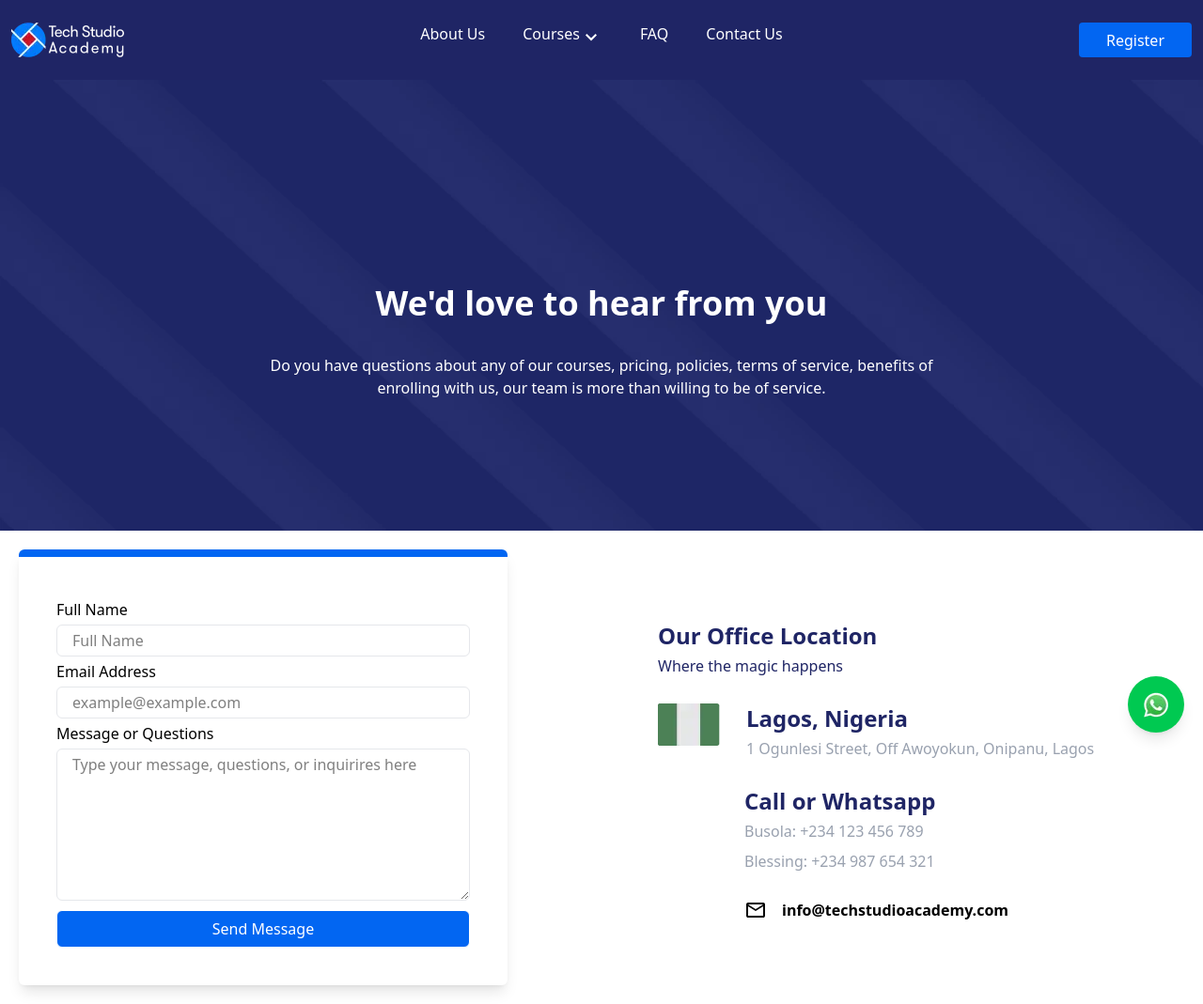
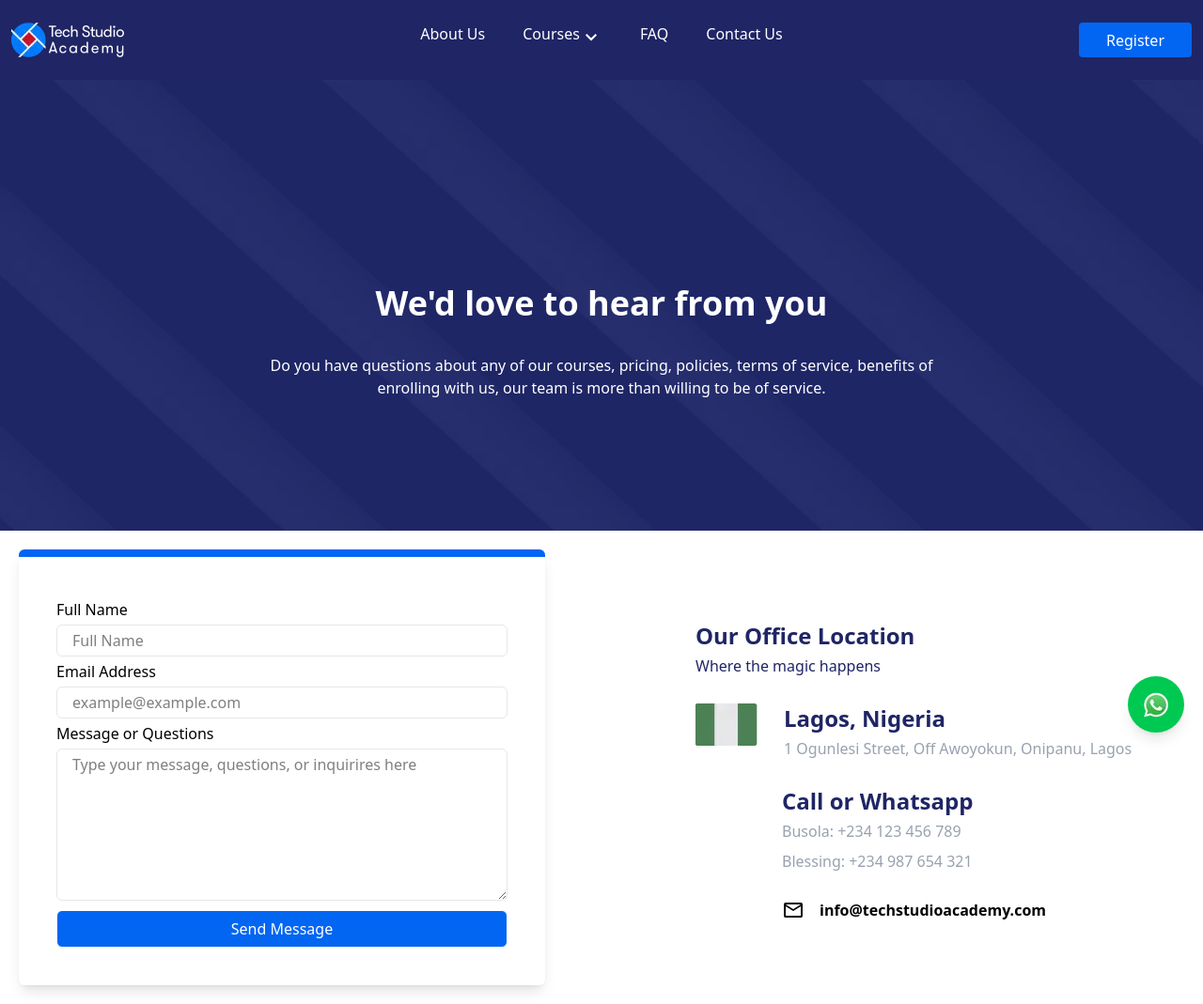
Before and after one commit to sundiano199/tech-studio-contact, a plain HTML site: page index.html in a window 1280 px wide. Shown: the whole page at 94% size. Drawn offline with nearby package versions, Linux system fonts and the light colour scheme.

Commit message:
feat: fixed form for lg screen

```diff
--- a/index.html
+++ b/index.html
@@ -72,7 +72,7 @@
       <div class="flex flex-col-reverse md:flex-row items-center text-center">
         <div class="flex-1">
           <form
-            class="bg-white border-1-blue shadow-lg p-5 md:p-10 leading-loose text-left rounded-md mr-0 md:mr-10 border-t-8 border-blue w-90 md:w-auto md:mt-0 mt-20"
+            class="bg-white border-1-blue shadow-lg p-5 md:p-10 leading-loose text-left rounded-md mr-0 md:mr-10 border-t-8 border-blue w-90 md:w-auto lg:w-140 md:mt-0 mt-20"
           >
             <label for="full name">Full Name</label><br />
             <input
```
